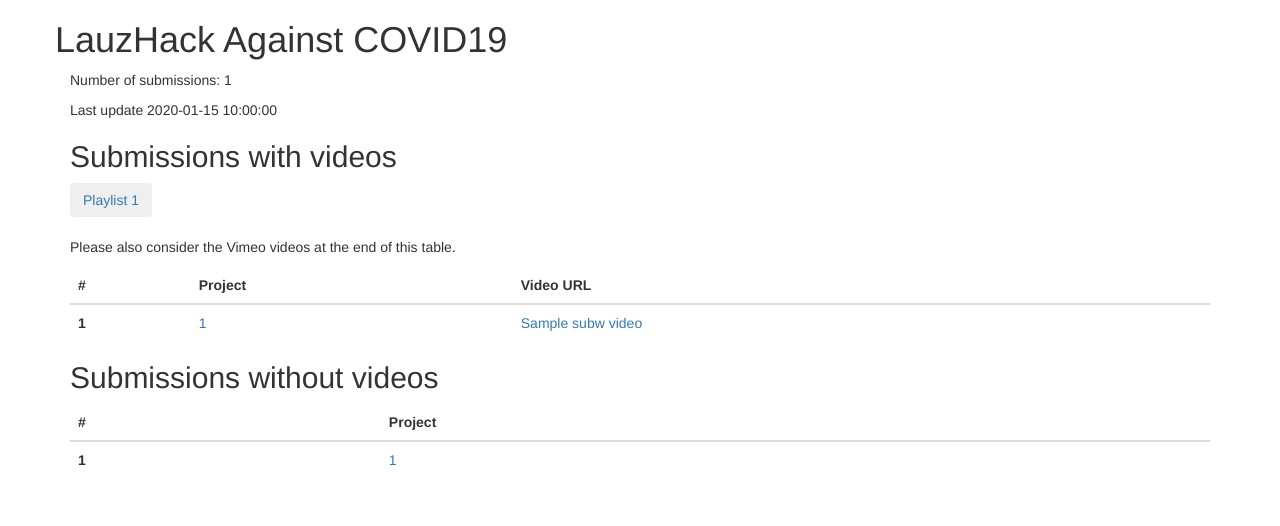
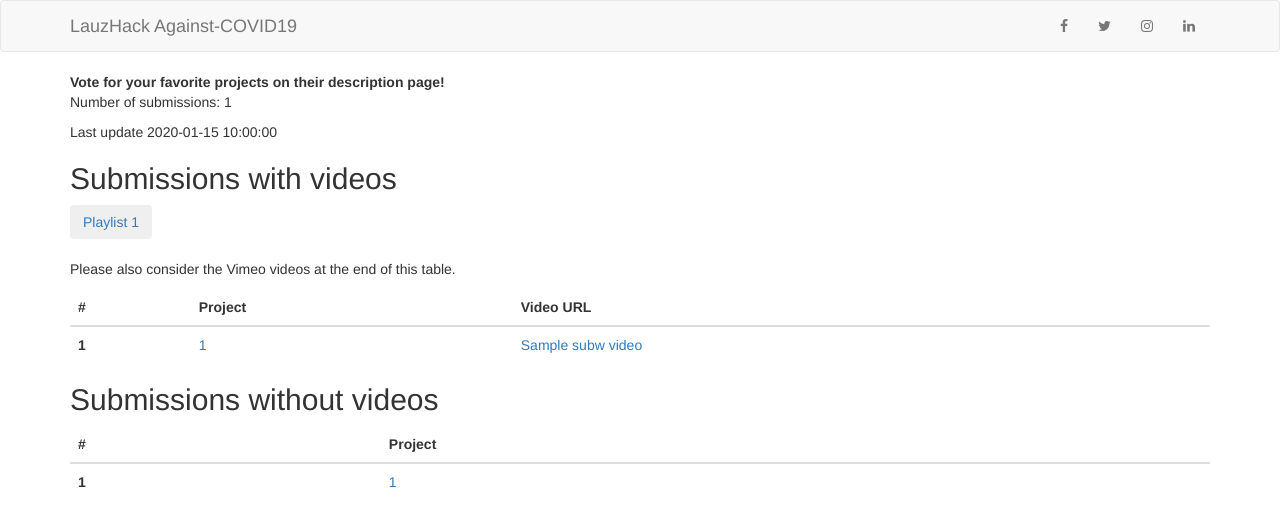
Before and after one commit to Arbaba/lh-covid-checkup, a Flask app: template templates/submissions.html in a window 1280 px wide. Shown: the top 526 px of the page. Run offline with Flask 2, Linux system fonts and the light colour scheme; the template is opened without the code that fills it: most values are stand-ins (such as "Sample title", 1, 10 or a date in 2020); some libraries are stand-ins or nearby versions.

Commit message:
Add navbar

```diff
--- a/templates/header.html
+++ b/templates/header.html
@@ -1,12 +1,25 @@
 <title>LauzHack Against COVID19 Check-up</title>
 
-<div>
-  <header>
-    <div class="container">
-      <div class="row">
-        <!-- Title -->
-        <h1>LauzHack Against COVID19</h1>
+   <!-- Fixed navbar -->
+    <nav class="navbar navbar-default ">
+      <div class="container">
+        <div class="navbar-header">
+          <button type="button" class="navbar-toggle collapsed" data-toggle="collapse" data-target="#navbar" aria-expanded="false" aria-controls="navbar">
+            <span class="sr-only">Toggle navigation</span>
+            <span class="icon-bar"></span>
+            <span class="icon-bar"></span>
+            <span class="icon-bar"></span>
+          </button>
+          <a class="navbar-brand" href="#">LauzHack Against-COVID19</a>
+        </div>
+        <div id="navbar" class="navbar-collapse collapse">
+
+          <ul class="nav navbar-nav navbar-right">
+            <li><a href="https://facebook.com/lauzhack/" class="fa fa-facebook"></a></li>
+            <li><a href="https://twitter.com/lauzhack" class="fa fa-twitter"></a></li>
+            <li><a href="https://www.instagram.com/lauzhack" class="fa fa-instagram"></a></li>
+            <li><a href="https://www.linkedin.com/company/lauzhack" class="fa fa-linkedin"></a></li>
+          </ul>
+        </div><!--/.nav-collapse -->
       </div>
-    </div>
-  </header>
-</div>
+    </nav>
--- a/templates/main.html
+++ b/templates/main.html
@@ -4,10 +4,14 @@
         <!-- Required meta tags -->
         <meta charset="utf-8">
         <meta name="viewport" content="width=device-width, initial-scale=1, shrink-to-fit=no">
+        <meta name="author" content="Boubacar Camara">
         <!--<meta http-equiv="refresh" content="30"/>!-->
         <link href='http://fonts.googleapis.com/css?family=Roboto:400,300,700' rel='stylesheet' type='text/css'>
         <link rel="stylesheet" href="//netdna.bootstrapcdn.com/bootstrap/3.1.1/css/bootstrap.min.css">
         <link rel=stylesheet type=text/css href="{{ url_for('static', filename='styles.css') }}">
+        <!-- Add icon library -->
+        <link rel="stylesheet" href="https://cdnjs.cloudflare.com/ajax/libs/font-awesome/4.7.0/css/font-awesome.min.css">
+
         <!-- Import jQuery -->
         <script type="text/javascript" src="http://code.jquery.com/jquery-1.7.1.min.js"></script>
         <script src="https://maxcdn.bootstrapcdn.com/bootstrap/3.1.1/js/bootstrap.min.js"></script>
--- a/templates/submissions.html
+++ b/templates/submissions.html
@@ -2,19 +2,16 @@
 {% block content %}
 {% include "header.html" %}
 
-<div>
-<main>
-
-  <section>
-
-    <header>
       <div class="container">
-          <div>
+            <b>Vote for your favorite projects on their description page!</b>
+            <br>
             <p>Number of submissions: {{nProjects}}</p>
             <p>Last update {{timestamp}}</p>
-          </div>
 
           <h2>Submissions with videos</h2>
+
+        <!-- Add font awesome icons -->
+
           {% for playlist in playlists %}
             <a href="{{playlist}}"><button type="button" class="btn primary" >Playlist {{loop.index}}</button></a>
           {% endfor %}
@@ -62,10 +59,6 @@
             </tbody>
           </table>
       </div>
-    </header>
-  </section>
 
-</main>
-</div>
 
 {% endblock %}
```
